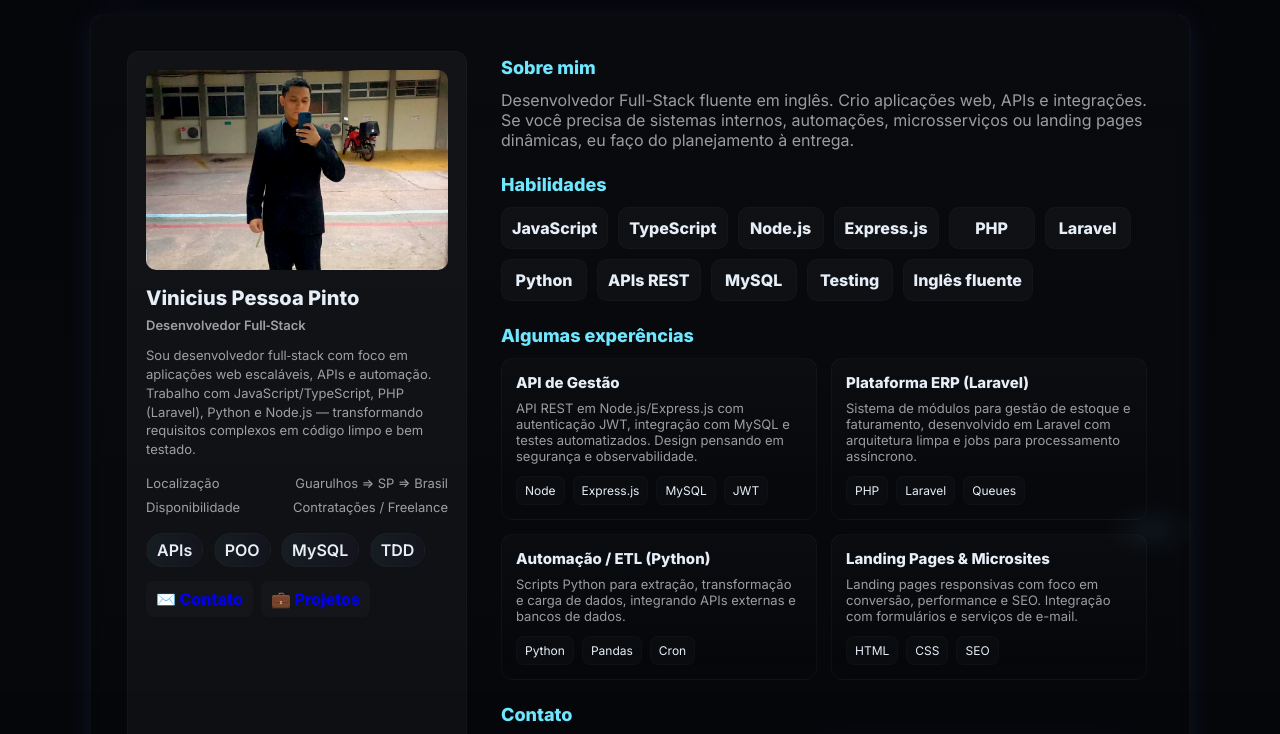
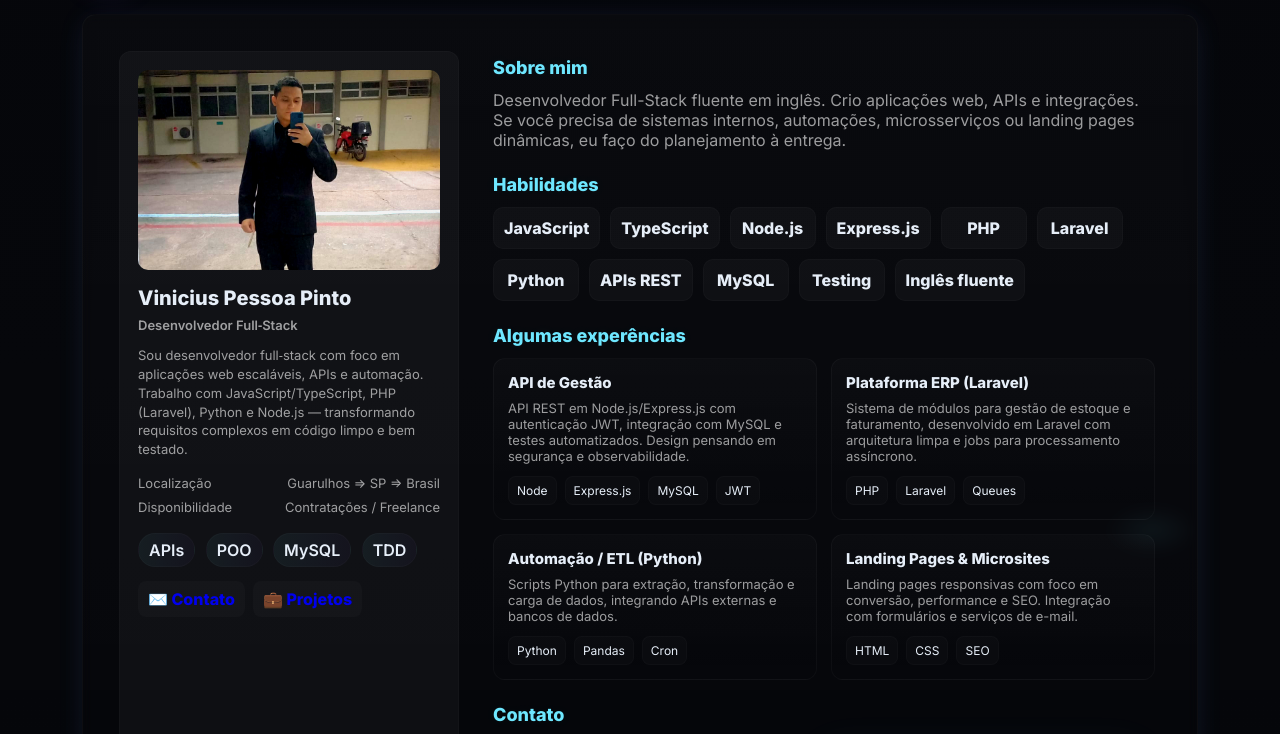
Before and after one commit to Vinicius-Pessoa/Vinicius-Pessoa.github.io, a plain HTML site: page index.html in a window 1280 px wide. Shown: the part 110-844 px from the top of the page. Drawn offline with Linux system fonts and the light colour scheme.

Commit message:
Update style.css

```diff
--- a/style.css
+++ b/style.css
@@ -6,7 +6,7 @@
       --accent:#8b5cf6; /* purple */
       --muted:rgba(255,255,255,0.6);
       --glow: 0 6px 30px rgba(110,231,255,0.06), 0 0 30px rgba(139,92,246,0.06);
-      --maxw:1100px;
+      --maxw:90%;
     }
 
     *{box-sizing:border-box}
@@ -124,4 +124,5 @@
         width: 100%;
         margin-top: 20%;
         filter: contrast(130%)saturate(140%)brightness(95%);
+
     }
```
